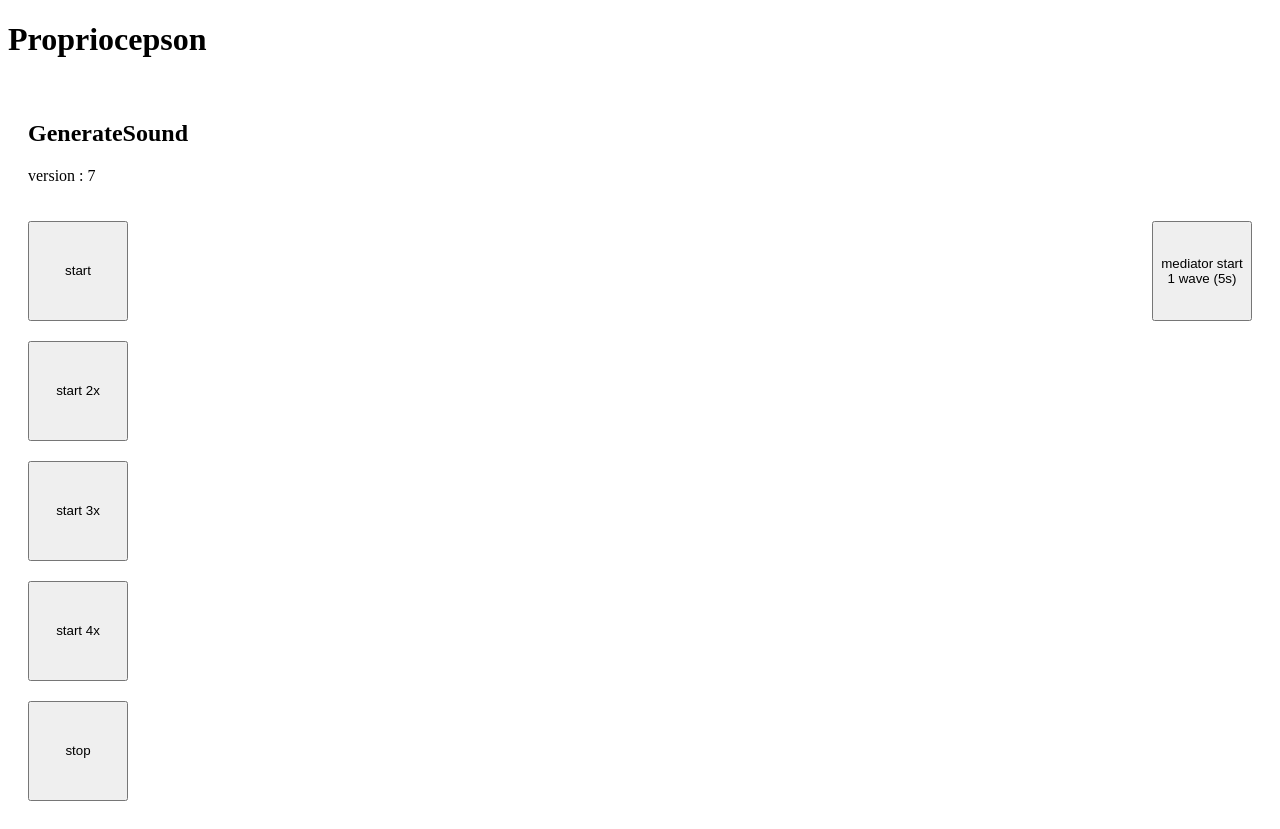
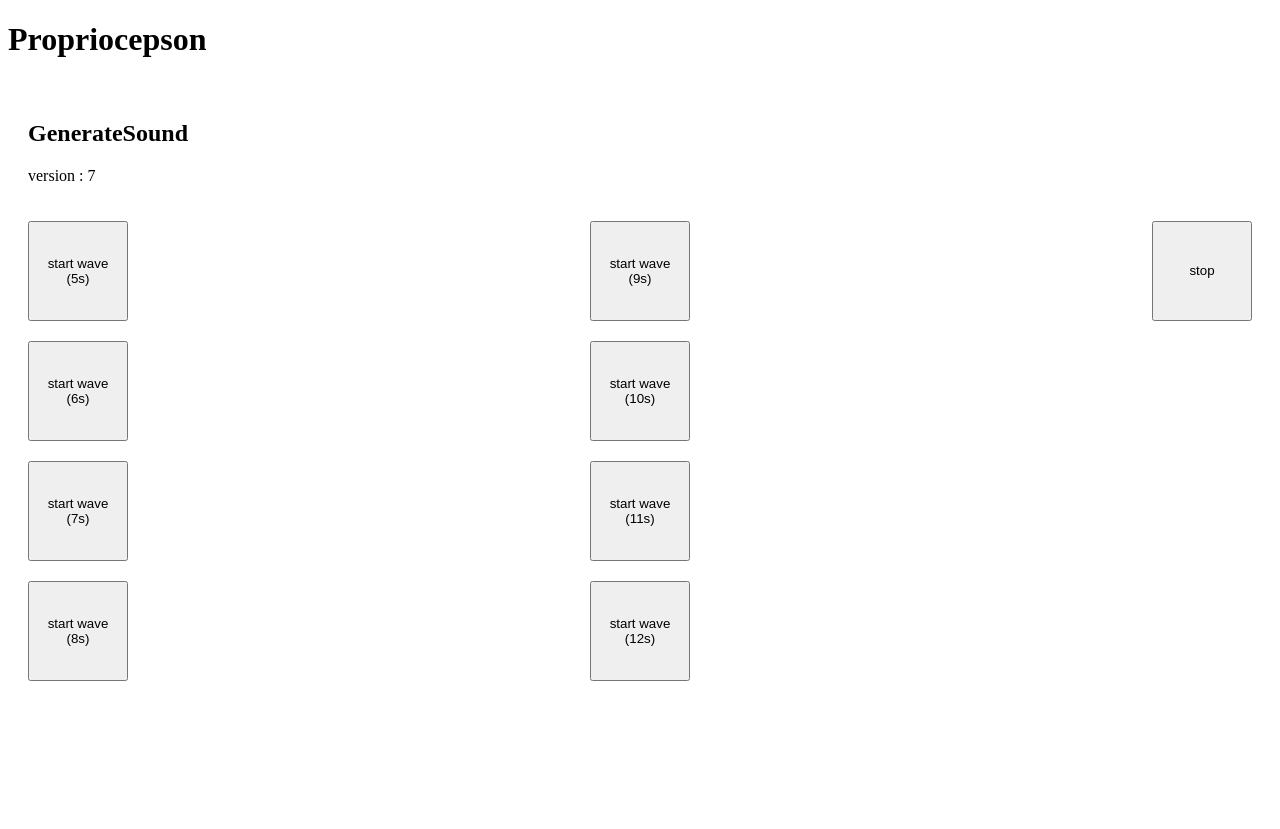
Before and after one commit to GuillaumeLiard/propriocepson, a Next.js app: page / in a window 1280 px wide. After the commit the page ends 800 px from the top, so only its background shows below. Built offline with nearby package versions, Linux system fonts and the light colour scheme.

Commit message:
single wave

```diff
--- a/components/GenerateSound/controller.ts
+++ b/components/GenerateSound/controller.ts
@@ -1,7 +1,7 @@
 import SingletonManager from './modules'
 
-export const start = (speed = 1) => {
-    const manager = SingletonManager.getInstance(speed)
+export const start = (halfWaveDuration: number) => {
+    const manager = SingletonManager.getInstance(halfWaveDuration)
     manager.start()
 }
 export const stop = () => {
--- a/components/GenerateSound/index.tsx
+++ b/components/GenerateSound/index.tsx
@@ -11,28 +11,37 @@ export default function GenerateSound() {
             </div>
             <div className={styles.container}>
                 <div className={styles.inputs}>
-                    <button className={styles.button} onClick={() => start()}>
-                        start
+                    <button className={styles.button} onClick={() => start(5)}>
+                        start wave (5s)
                     </button>
-                    <button className={styles.button} onClick={() => start(2)}>
-                        start 2x
+                    <button className={styles.button} onClick={() => start(6)}>
+                        start wave (6s)
                     </button>
-                    <button className={styles.button} onClick={() => start(3)}>
-                        start 3x
+                    <button className={styles.button} onClick={() => start(7)}>
+                        start wave (7s)
                     </button>
-                    <button className={styles.button} onClick={() => start(4)}>
-                        start 4x
+                    <button className={styles.button} onClick={() => start(8)}>
+                        start wave (8s)
                     </button>
+                </div><div className={styles.inputs}>
+                    <button className={styles.button} onClick={() => start(9)}>
+                        start wave (9s)
+                    </button>
+                    <button className={styles.button} onClick={() => start(10)}>
+                        start wave (10s)
+                    </button>
+                    <button className={styles.button} onClick={() => start(11)}>
+                        start wave (11s)
+                    </button>
+                    <button className={styles.button} onClick={() => start(12)}>
+                        start wave (12s)
+                    </button>
+                </div>
+                <div className={styles.inputs}>
                     <button className={styles.button} onClick={stop}>
                         stop
                     </button>
-                </div><div className={styles.inputs}>
-                    <button className={styles.button} onClick={() => start()}>
-                        mediator start 1 wave (5s)
-                    </button>
-
                 </div>
-
             </div>
         </div>
     )
--- a/components/GenerateSound/modules/Audio/oscillator.ts
+++ b/components/GenerateSound/modules/Audio/oscillator.ts
@@ -2,7 +2,6 @@ import AudioContextSingleton from './audioContextSingleton'
 
 const LOW_FREQUENCY = 220
 const HIGH_FREQUENCY = 440
-const PERIOD = 12
 
 import gsap from 'gsap'
 // https://greensock.com/docs/v3/Eases
@@ -10,8 +9,10 @@ import gsap from 'gsap'
 export default class Oscillator {
     oscillatorNode: OscillatorNode
     context: AudioContext
+    halfWaveDuration: number
 
-    constructor() {
+    constructor(halfWaveDuration: number) {
+        this.halfWaveDuration = halfWaveDuration
         this.context = AudioContextSingleton.getInstance()
         this.oscillatorNode = this.context.createOscillator()
         this.configOscillator()
@@ -22,6 +23,7 @@ export default class Oscillator {
     }
 
     configOscillator() {
+        const { halfWaveDuration } = this
         this.oscillatorNode = this.context.createOscillator()
         this.oscillatorNode.type = "sine"
         this.oscillatorNode.start()
@@ -31,7 +33,7 @@ export default class Oscillator {
         const timeline = gsap.timeline({ repeat: -1, yoyo: true })
         const up = gsap.to(frequency, {
             value: HIGH_FREQUENCY,
-            duration: PERIOD / 2,
+            duration: halfWaveDuration,
             ease: 'power1.inOut',
             onUpdate: () => {
                 this.setFrequency(frequency.value)
--- a/components/GenerateSound/modules/index.ts
+++ b/components/GenerateSound/modules/index.ts
@@ -6,13 +6,13 @@ import MainGain from './Audio/mainGain'
 export default class SingletonManager {
     private static instance: SingletonManager;
     private audio: Audio;
-    private speedLong: number;
+    private halfWaveDuration: number;
 
-    private constructor(speedLong: number) {
-        this.speedLong = speedLong
+    private constructor(halfWaveDuration: number) {
+        this.halfWaveDuration = halfWaveDuration
         const mainGain = new MainGain()
         const nodesPiste1: any[] = [
-            new Oscillator()
+            new Oscillator(halfWaveDuration)
         ]
         const nodesPiste2: any[] = [
             // new OscillatorLong(speedLong)
@@ -20,9 +20,9 @@ export default class SingletonManager {
         this.audio = new Audio(mainGain, nodesPiste1, nodesPiste2)
     }
 
-    public static getInstance(speedLong: number): SingletonManager {
+    public static getInstance(halfWaveDuration: number): SingletonManager {
         if (!SingletonManager.instance) {
-            SingletonManager.instance = new SingletonManager(speedLong);
+            SingletonManager.instance = new SingletonManager(halfWaveDuration);
         }
         return SingletonManager.instance;
     }
```
